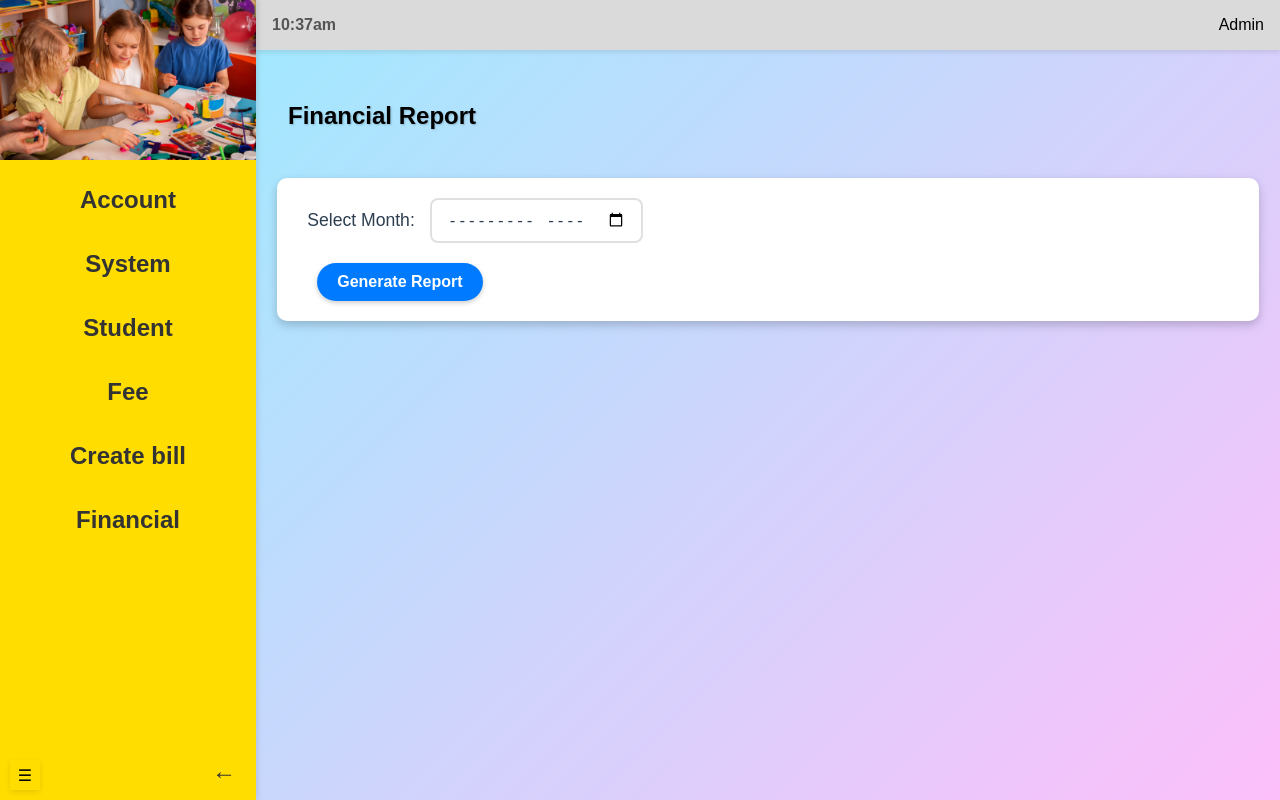
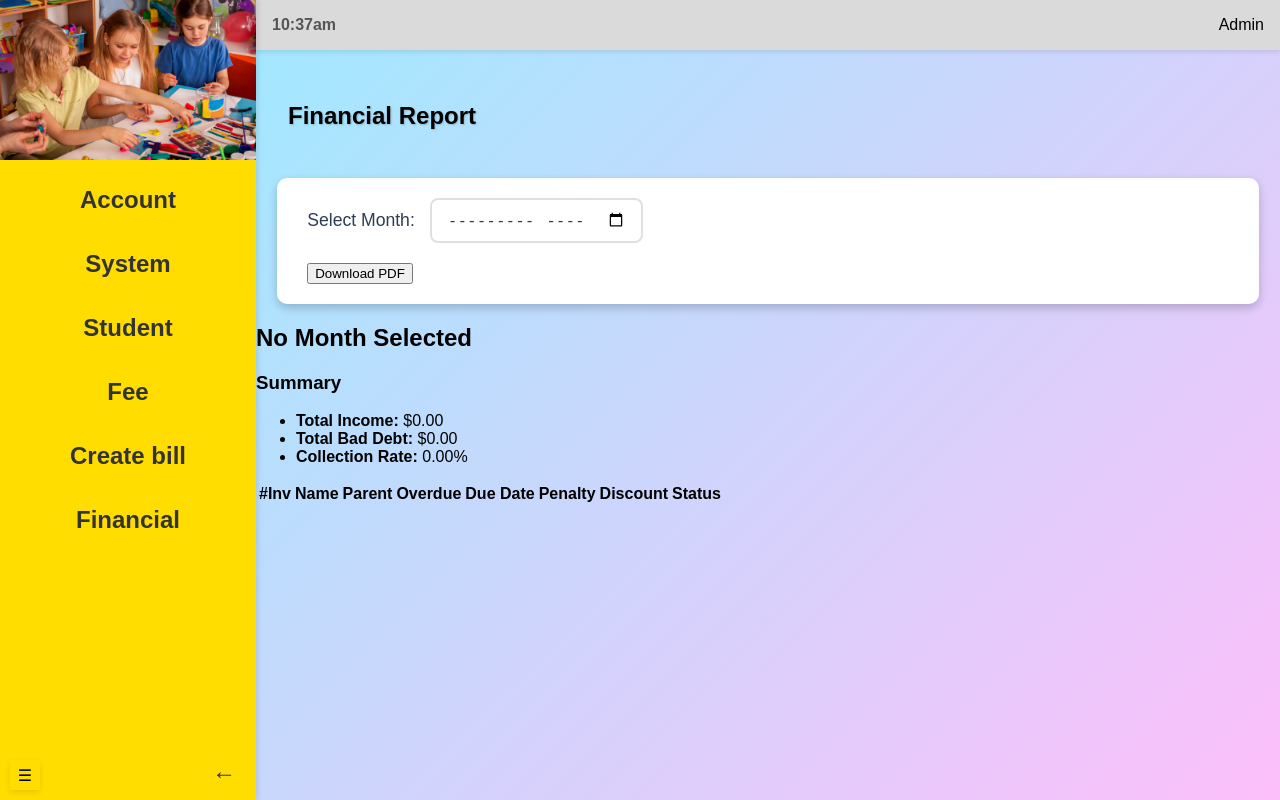
Before and after one commit to Sia139/soft-eng-assig, a Flask app: page /accountant/finReport in a window 1280 px wide. Run offline with Flask 3, Linux system fonts and the light colour scheme; a user stored in the database is signed in; lists and menus that the app fills with data are empty; some libraries are stand-ins or nearby versions.

Commit message:
fin report done

```diff
--- a/routes/accountant_routes.py
+++ b/routes/accountant_routes.py
@@ -337,233 +337,52 @@
 
 """ -------------------------------------------------------------------------------------------------- """
 
+# from flask import request
+# from datetime import datetime, date
+# from sqlalchemy.sql import func
+
 @accountant_blueprint.route("/finReport", methods=["GET"])
 @login_required
 def finReport():
-    try:
-        selected_month = request.args.get('month')
-        if not selected_month:
-            # If no month is selected, render the template with a message
-            return render_template("finReport.html",
-                                   error="Please select a month to view the report.")
+    selected_month = request.args.get("month")  # Get user-selected month (YYYY-MM)
 
-        year, month = map(int, selected_month.split('-'))
-        start_date = datetime(year, month, 1)
-        _, last_day = calendar.monthrange(year, month)
-        end_date = datetime(year, month, last_day)
+    if not selected_month:
+        return render_template("finReport.html", invoices=[], selected_month=None, total_paid=0, total_bad_debt=0, collection_rate=0)
 
-        # Get fees for the selected month
-        monthly_fees = Fee.query.filter(
-            Fee.due_date >= start_date,
-            Fee.due_date <= end_date
-        ).all()
+    year, month = map(int, selected_month.split('-'))
+    first_day = datetime(year, month, 1).date()
+    _, last_day = calendar.monthrange(year, month)
+    end_date = datetime(year, month, last_day).date()
 
-        # Calculate summary statistics
-        total_income = sum(fee.amount for fee in monthly_fees if fee.status == 'paid')
-        total_unpaid = sum(fee.amount for fee in monthly_fees if fee.status == 'unpaid')
-        total_fees = total_income + total_unpaid
+    invoices = Invoice.query.join(Fee).filter(
+        Fee.due_date >= first_day,
+        Fee.due_date <= end_date
+    ).all()
 
-        # Fee type breakdown
-        fee_type_breakdown = {}
-        for fee in monthly_fees:
-            fee_type_breakdown[fee.type] = fee_type_breakdown.get(fee.type, 0) + fee.amount
+    filtered_invoices = [
+        invoice for invoice in invoices if any(fee.due_date >= first_day for fee in invoice.fees)
+    ]
 
-        # Grade-wise breakdown
-        grade_breakdown = {}
-        for fee in monthly_fees:
-            student = Student.query.get(fee.student_id)
-            grade_breakdown[student.grade] = grade_breakdown.get(student.grade, 0) + fee.amount
+    filtered_invoices.sort(key=lambda inv: min(fee.due_date for fee in inv.fees if fee.due_date >= first_day))
 
-        # Pass data to the template
-        return render_template("finReport.html",
-                               total_income=total_income,
-                               total_unpaid=total_unpaid,
-                               total_fees=total_fees,
-                               fee_type_breakdown=fee_type_breakdown,
-                               grade_breakdown=grade_breakdown,
-                               selected_month=selected_month
-                              )
 
-    except Exception as e:
-        print(f"Error generating report: {str(e)}")
-        return jsonify({
-            "success": False,
-            "error": str(e)
-        })
+    # total_income = sum(invoice.total_amount for invoice in filtered_invoices)  # Total expected income
+    # total_paid = sum(sum(fee.amount_paid for fee in invoice.fees) for invoice in filtered_invoices)  # Total collected
+    # total_bad_debt = total_income - total_paid  # Unpaid amount (bad debt)
+    # collection_rate = (total_paid / total_income * 100) if total_income > 0 else 0  # Collection rate percentage
+    # total_bad_debt = sum(sum(fee.amount for fee in invoice.fees if fee.status == 'unpaid') for invoice in filtered_invoices)
 
-@accountant_blueprint.route("/generate_report", methods=['GET'])
-@login_required
-def generate_report():
-    try:
-        selected_month = request.args.get('month')
-        if not selected_month:
-            return jsonify({"success": False, "error": "Month not selected"})
+    total = sum(invoice.total_amount for invoice in filtered_invoices)  # Total expected income
+    total_paid = sum(sum(fee.amount for fee in invoice.fees if fee.status == 'paid') for invoice in filtered_invoices)  # Total collected
+    total_bad_debt = sum(sum(fee.amount for fee in invoice.fees if fee.status == 'unpaid') for invoice in filtered_invoices)
+    collection_rate = (total_paid / total * 100) if total > 0 else 0  # Collection rate percentage
 
-        year, month = map(int, selected_month.split('-'))
-        start_date = datetime(year, month, 1)
-        _, last_day = calendar.monthrange(year, month)
-        end_date = datetime(year, month, last_day)
 
-        monthly_fees = Fee.query.filter(
-            Fee.due_date >= start_date,
-            Fee.due_date <= end_date
-        ).all()
-
-        total_income = sum(float(fee.amount) for fee in monthly_fees if fee.status == 'paid')
-        total_bad_debt = sum(float(fee.amount) for fee in monthly_fees if fee.status == 'unpaid')
-
-        buffer = BytesIO()
-        p = canvas.Canvas(buffer)
-
-        # Define constants
-        PAGE_HEIGHT = 800
-        PAGE_WIDTH = 600
-        MARGIN = 50
-        COL_WIDTHS = [200, 100, 150]  # Widths for each column
-        ROW_HEIGHT = 20
-
-        def draw_table_header(y_position, headers):
-            # Draw table header background
-            p.setFillColorRGB(0.9, 0.9, 0.9)  # Light gray background
-            p.rect(MARGIN, y_position - ROW_HEIGHT, sum(COL_WIDTHS), ROW_HEIGHT, fill=1)
-
-            # Draw header text
-            p.setFillColorRGB(0, 0, 0)  # Black text
-            x = MARGIN
-            for i, header in enumerate(headers):
-                p.drawString(x + 5, y_position - 15, header)
-                x += COL_WIDTHS[i]
-
-            # Draw header lines
-            p.line(MARGIN, y_position, MARGIN + sum(COL_WIDTHS), y_position)
-            p.line(MARGIN, y_position - ROW_HEIGHT, MARGIN + sum(COL_WIDTHS), y_position - ROW_HEIGHT)
-
-            return y_position - ROW_HEIGHT
-
-        def draw_table_row(y_position, data):
-            x = MARGIN
-            for i, item in enumerate(data):
-                p.drawString(x + 5, y_position - 15, str(item))
-                x += COL_WIDTHS[i]
-
-            # Draw horizontal line
-            p.line(MARGIN, y_position - ROW_HEIGHT, MARGIN + sum(COL_WIDTHS), y_position - ROW_HEIGHT)
-
-            return y_position - ROW_HEIGHT
-
-        def draw_vertical_lines(start_y, end_y):
-            x = MARGIN
-            for width in COL_WIDTHS:
-                p.line(x, start_y, x, end_y)
-                x += width
-            p.line(x, start_y, x, end_y)  # Last vertical line
-
-        def add_new_page():
-            p.showPage()
-            p.setFont("Helvetica", 10)
-            return PAGE_HEIGHT - MARGIN
-
-        # Start first page with title
-        p.setFont("Helvetica-Bold", 16)
-        y_position = PAGE_HEIGHT - MARGIN
-        p.drawString(MARGIN, y_position, f"Financial Report - {calendar.month_name[month]} {year}")
-
-        # Add summary section
-        y_position -= 40
-        p.setFont("Helvetica-Bold", 12)
-        p.drawString(MARGIN, y_position, "Summary")
-        y_position -= 25
-        p.setFont("Helvetica", 10)
-        p.drawString(MARGIN, y_position, f"Total Income: ${total_income:.2f}")
-        y_position -= 15
-        p.drawString(MARGIN, y_position, f"Total Bad Debt: ${total_bad_debt:.2f}")
-        y_position -= 15
-        collection_rate = (total_income / (total_income + total_bad_debt) * 100) if (total_income + total_bad_debt) > 0 else 0
-        p.drawString(MARGIN, y_position, f"Collection Rate: {collection_rate:.1f}%")
-
-        # Paid Fees Table
-        y_position -= 40
-        p.setFont("Helvetica-Bold", 12)
-        p.drawString(MARGIN, y_position, "Paid Fees")
-        y_position -= 25
-
-        # Draw table headers
-        headers = ["Student Name", "Amount", "Payment Date"]
-        table_top = y_position
-        y_position = draw_table_header(y_position, headers)
-
-        # Draw paid fees rows
-        for fee in monthly_fees:
-            if fee.status == 'paid':
-                if y_position < MARGIN + ROW_HEIGHT:
-                    # Draw vertical lines for current page
-                    draw_vertical_lines(table_top, y_position)
-                    # Start new page
-                    y_position = add_new_page()
-                    table_top = y_position
-                    y_position = draw_table_header(y_position, headers)
-
-                student = Student.query.get(fee.student_id)
-                row_data = [
-                    student.name,
-                    f"${float(fee.amount):.2f}",
-                    fee.due_date.strftime('%d/%m/%Y')
-                ]
-                y_position = draw_table_row(y_position, row_data)
-
-        # Draw vertical lines for last page of paid fees
-        draw_vertical_lines(table_top, y_position)
-
-        # Unpaid Fees Table
-        y_position -= 40
-        if y_position < MARGIN + 100:
-            y_position = add_new_page()
-
-        p.setFont("Helvetica-Bold", 12)
-        p.drawString(MARGIN, y_position, "Unpaid Fees")
-        y_position -= 25
-
-        # Draw table headers for unpaid fees
-        table_top = y_position
-        y_position = draw_table_header(y_position, headers)
-
-        # Draw unpaid fees rows
-        for fee in monthly_fees:
-            if fee.status == 'unpaid':
-                if y_position < MARGIN + ROW_HEIGHT:
-                    draw_vertical_lines(table_top, y_position)
-                    y_position = add_new_page()
-                    table_top = y_position
-                    y_position = draw_table_header(y_position, headers)
-
-                student = Student.query.get(fee.student_id)
-                row_data = [
-                    student.name,
-                    f"${float(fee.amount):.2f}",
-                    fee.due_date.strftime('%d/%m/%Y')
-                ]
-                y_position = draw_table_row(y_position, row_data)
-
-        # Draw vertical lines for last page of unpaid fees
-        draw_vertical_lines(table_top, y_position)
-
-        # Add page number and generation date
-        p.setFont("Helvetica", 8)
-        p.drawString(PAGE_WIDTH - 70, MARGIN - 20, f"Page {p.getPageNumber()}")
-        p.drawString(MARGIN, MARGIN - 20, f"Generated on {datetime.now().strftime('%d/%m/%Y %H:%M')}")
-
-        p.save()
-
-        buffer.seek(0)
-        response = make_response(buffer.getvalue())
-        response.mimetype = 'application/pdf'
-        response.headers['Content-Disposition'] = f'attachment; filename=financial_report_{selected_month}.pdf'
-
-        return response
-
-    except Exception as e:
-        print(f"Error generating report: {str(e)}")
-        return jsonify({
-            "success": False,
-            "error": str(e)
-        })
+    return render_template(
+        "finReport.html",
+        invoices=filtered_invoices,
+        selected_month=selected_month,
+        total_paid=total_paid,
+        total_bad_debt=total_bad_debt,
+        collection_rate=collection_rate
+    )
--- a/templates/finReport.html
+++ b/templates/finReport.html
@@ -20,17 +20,114 @@
             </div>
 
             <div class="container">
-                <!-- <div class="report-controls"> -->
-                    <form action="{{ url_for('accountant.generate_report') }}" method="GET">
-                        <div class="month-selector">
-                            <label for="month">Select Month:</label>
-                            <input type="month" id="month" name="month" required>
-                        </div>
-                        <button id="generateReport" class="generate-btn" type="submit">Generate Report</button>
-                    </form>
-                <!-- </div> -->
+                <form action="{{ url_for('accountant.finReport') }}" method="GET">
+                    <div class="month-selector">
+                        <label for="month">Select Month:</label>
+                        <input type="month" type="submit" id="month" name="month" value="{{ selected_month }}" required>
+                    </div>
+                </form>
+
+                <button id="downloadPDF" class="download-btn">Download PDF</button><!-- Download PDF button -->
             </div>
+
+            <div id="makepdf">
+
+                <h2>
+                    {% if selected_month %}
+                        Financial Report - {{ selected_month.split('-')[1] }}/{{ selected_month.split('-')[0] }}
+                    {% else %}
+                        No Month Selected
+                    {% endif %}
+                </h2>
+
+                <div class="summary">
+                    <h3>Summary</h3>
+                    <ul>
+                        <li><strong>Total Income:</strong> ${{ "%.2f"|format(total_paid) }}</li>
+                        <li><strong>Total Bad Debt:</strong> ${{ "%.2f"|format(total_bad_debt) }}</li>
+                        <li><strong>Collection Rate:</strong> {{ "%.2f"|format(collection_rate) }}%</li>
+                    </ul>
+                </div>
+
+
+                <table id="myTable2">
+                    <thead>
+                        <tr>
+                            <th>#Inv</th>
+                            <th>Name</th>
+                            <th>Parent</th>
+                            <th>Overdue</th>
+                            <th>Due Date</th>
+                            <th>Penalty</th>
+                            <th>Discount</th>
+                            <th>Status</th>
+                        </tr>
+                    </thead>
+
+                    <tbody>
+                        {% if invoices %}
+                            {% for invoice in invoices %}
+                                <tr>
+                                    <td>
+                                        <a href="{{ url_for('accountant.invoice_details', invoice_id=invoice.id) }}">{{ invoice.id }}</a>
+                                    </td>
+                                    <td>{{ invoice.fees[0].student.name }}</td>
+                                    <td>{{ invoice.fees[0].student.guardian.username if invoice.fees[0].student.guardian else 'No Guardian Assigned' }}</td>
+                                    <td>{{ "%.2f"|format(invoice.total_amount - invoice.discount_amount + invoice.penalty_amount) }}</td>
+                                    <td>{{ invoice.fees[0].due_date.strftime('%Y-%m-%d') }}</td>
+                                    <td>{{ "%.2f"|format(invoice.penalty_amount) }}</td>
+                                    <td>{{ "%.2f"|format(invoice.discount_amount) }}</td>
+                                    <td>
+                                        <span class="status {% if invoice.fees[0].status == 'paid' %}paid{% else %}unpaid{% endif %}">
+                                            {{ invoice.fees[0].status | capitalize }}
+                                        </span>
+                                    </td>
+                                </tr>
+                            {% endfor %}
+
+                        {% endif %}
+                    </tbody>
+                </table>
+            </div>
+
         </section>
     </div>
+
     <script src="{{ url_for('static', filename='finReport.js') }}"></script>
+    <script src="https://cdnjs.cloudflare.com/ajax/libs/html2pdf.js/0.9.2/html2pdf.bundle.min.js"></script>
+    <script>
+
+        document.getElementById("month").addEventListener("change", function() {
+            this.form.submit();
+        });
+
+        document.getElementById("downloadPDF").addEventListener("click", function () {
+            let invoiceElement = document.getElementById("makepdf");
+
+            let selectedMonth = "{{ selected_month }}";
+            let fileName = "Financial_Report.pdf"; // Default filename
+
+            if (selectedMonth) {
+                let parts = selectedMonth.split('-');
+                if (parts.length === 2) {
+                    let year = parts[0];
+                    let month = parts[1];
+                    fileName = `Financial_Report_${month}_${year}.pdf`;
+                }
+            }
+
+            // PDF generation options
+            let options = {
+                margin: 10,
+                filename: fileName,
+                image: { type: "jpeg", quality: 0.98 },
+                html2canvas: { scale: 3, scrollY: 0, useCORS: true },
+                jsPDF: { unit: "mm", format: "a4", orientation: "portrait" }
+            };
+
+            html2pdf().set(options).from(invoiceElement).save();
+        });
+
+    </script>
+
 {% endblock %}
```
Also changed, not shown: instance/kindergarten.db.
